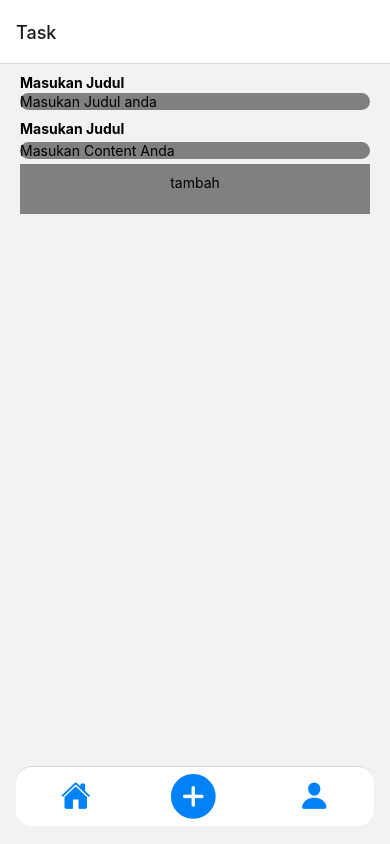
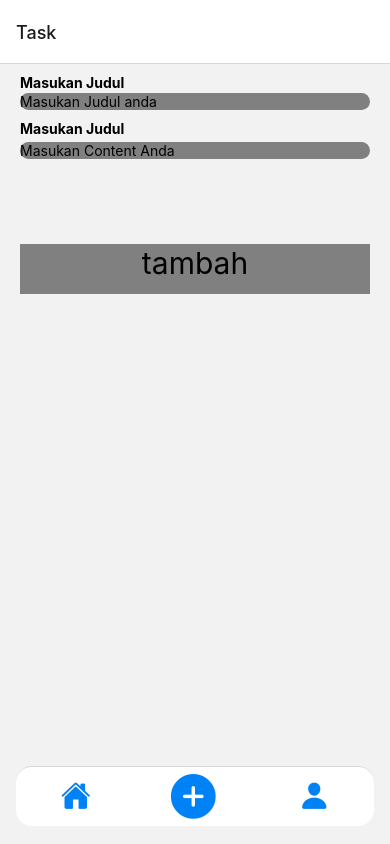
Before and after one commit to Alfin89/Tasklist-app, a React Native app: screen /Task in a window 390 px wide. Built offline with nearby package versions, Linux system fonts and the light colour scheme.

Commit message:
icon apk

```diff
--- a/src/screen/Task.jsx
+++ b/src/screen/Task.jsx
@@ -12,25 +12,61 @@ class Task extends Component {
     render() {
         return (
             <View>
-               <Text style={{ color:'#000000' , marginHorizontal:20,marginTop:10,fontWeight:"bold"}}>Masukan Judul</Text>
-               <View style={{ marginHorizontal:20,marginTop:2, borderRadius:10, backgroundColor:'grey'}}>
+               <Text style={styles.judul}>Masukan Judul</Text>
+               <View style={styles.TextInputJudul}>
                 <TextInput placeholder='Masukan Judul anda'/>
                </View>
-               <Text style={{ color:'#000000' , marginHorizontal:20,marginTop:10,fontWeight:"bold"}}>Masukan Judul</Text>
-               <View style={{ marginHorizontal:20,marginVertical:5, borderRadius:10, backgroundColor:'grey' }}>
+               <Text style={styles.TextJudul}>Masukan Judul</Text>
+               <View style={styles.TextInputContent}>
                 <TextInput placeholder='Masukan Content Anda'/>
                </View>
-               <View style={{backgroundColor:"grey",marginHorizontal:20,height:50}}>
-                <Text style={{ textAlign:'center',paddingVertical:10 }}>tambah</Text>
+               <View style={styles.ButtonTambah}>
+                <Text style={styles.TextTambah}>tambah</Text>
                </View>
             </View>
         );
     }
 }
 
-const task = StyleSheet.create({
+const styles = StyleSheet.create({
+    judul:{
+        color:'#000000' ,
+        marginHorizontal:20,
+        marginTop:10,
+        fontWeight:"bold"
+    },
+    TextInputJudul:{
+        marginHorizontal:20,
+        marginTop:2,
+        borderRadius:10,
+        backgroundColor:'grey'
+    },
+    TextJudul:{
+        color:'#000000' ,
+        marginHorizontal:20,
+        marginTop:10,
+        fontWeight:"bold"
+    },
+    TextInputContent:{
+        marginHorizontal:20,
+        marginVertical:5,
+        borderRadius:10,
+        backgroundColor:'grey'
+    },
+    ButtonTambah:{
+        backgroundColor:"grey",
+        marginHorizontal:20,
+        height:50,
+        marginTop:80,
+    },
+    TextTambah:{
+        textAlign:'center',
+        paddingVertical:1,
+        fontSize:30
+
+    },
 
 
-})
+});
 
 export default Task;
--- a/src/screen/User.jsx
+++ b/src/screen/User.jsx
@@ -9,8 +9,10 @@ class User extends Component {
     }
     render() {
         return (
-            <View style={{ flex: 1, justifyContent: 'center', alignItems: 'center' }}>
-                <Text style={{color:"#0082f7"}}>Settings!</Text>
+            <View>
+                <View>
+
+                </View>
             </View>
         );
     }
```
Also changed, not shown: 19 other files (tests, documents, lock files or other folders).
